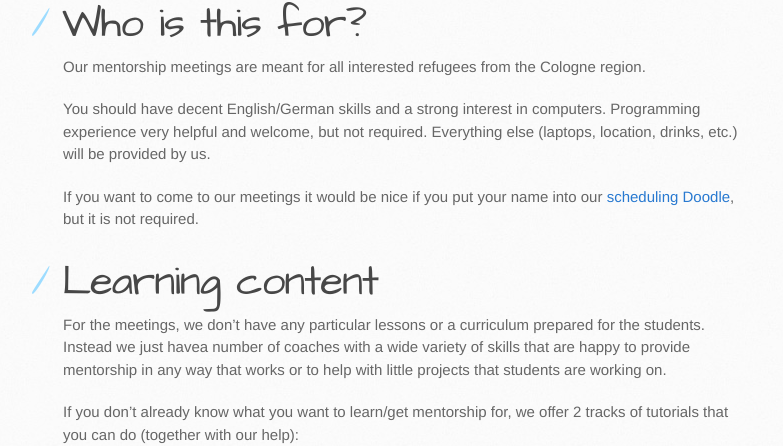
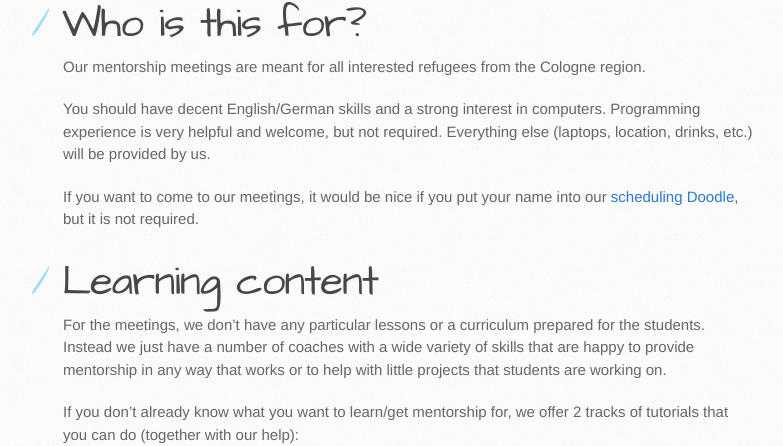
Before and after one commit to colognerb/refugees, a Jekyll site: the page built from index.md, in a window 1280 px wide and 900 px high, scrolled down 1244 px. Shown: the part 160-606 px from the top of the window, without its empty margins (107-890 px from the left). Built offline with Jekyll 4.4.1, drawn with Linux system fonts in a browser that asks for light colours.

Commit message:
Typo fixes

```diff
--- a/index.md
+++ b/index.md
@@ -46,14 +46,14 @@ More information:
 
 Our mentorship meetings are meant for all interested refugees from the Cologne region.
 
-You should have decent English/German skills and a strong interest in computers. Programming experience very helpful and welcome, but not required.  Everything else (laptops,
+You should have decent English/German skills and a strong interest in computers. Programming experience is very helpful and welcome, but not required.  Everything else (laptops,
 location, drinks, etc.) will be provided by us.
 
-If you want to come to our meetings it would be nice if you put your name into our [scheduling Doodle](http://doodle.com/poll/vspxtbxfvfxwpdtg), but it is not required.
+If you want to come to our meetings, it would be nice if you put your name into our [scheduling Doodle](http://doodle.com/poll/vspxtbxfvfxwpdtg), but it is not required.
 
 # Learning content
 
-For the meetings, we don't have any particular lessons or a curriculum prepared for the students.  Instead we just havea number of coaches with a wide variety of skills that are happy to provide mentorship in any way that works or to help with little projects that students are working on.
+For the meetings, we don't have any particular lessons or a curriculum prepared for the students.  Instead we just have a number of coaches with a wide variety of skills that are happy to provide mentorship in any way that works or to help with little projects that students are working on.
 
 If you don't already know what you want to learn/get mentorship for, we offer 2 tracks of tutorials that you can do (together with our help):
 
```
